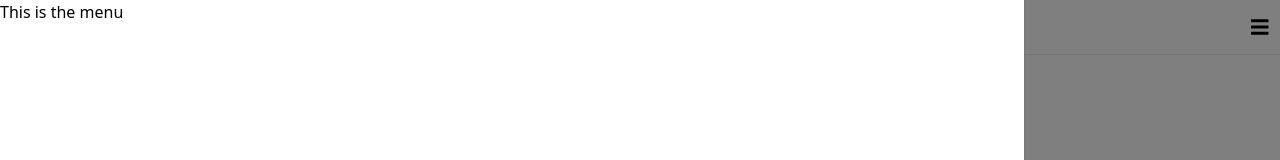
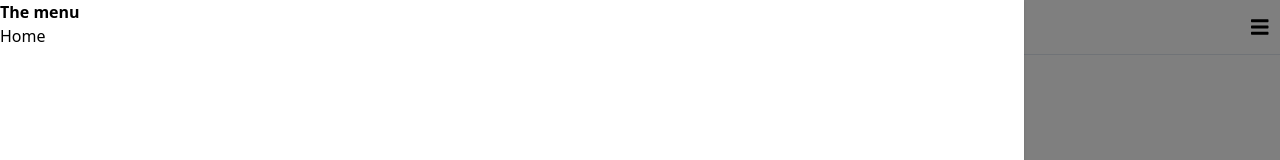
Before and after one commit to somikdatta/learning-react, a React (Create React App) app: page / in a window 1280 px wide. Both pictures are taken after a click on the icon 1259 px from the left and 26 px from the top of the page. Shown: the top 160 px of the page. Built offline with nearby package versions, Linux system fonts and the light colour scheme.

Commit message:
👌 IMPROVE: Styling

```diff
--- a/src/Components/Navigation.js
+++ b/src/Components/Navigation.js
@@ -43,7 +43,12 @@
                         key={key}
                         style={props}
                         className="fixed bg-white top-0 left-0 w-4/5 h-full z-50 shadow">
-                            This is the menu
+                            <span className="font-bold">
+                                The menu
+                            </span>
+                            <ul>
+                                <li>Home</li>
+                            </ul>
                     </animated.div>
                 )
             }
```
